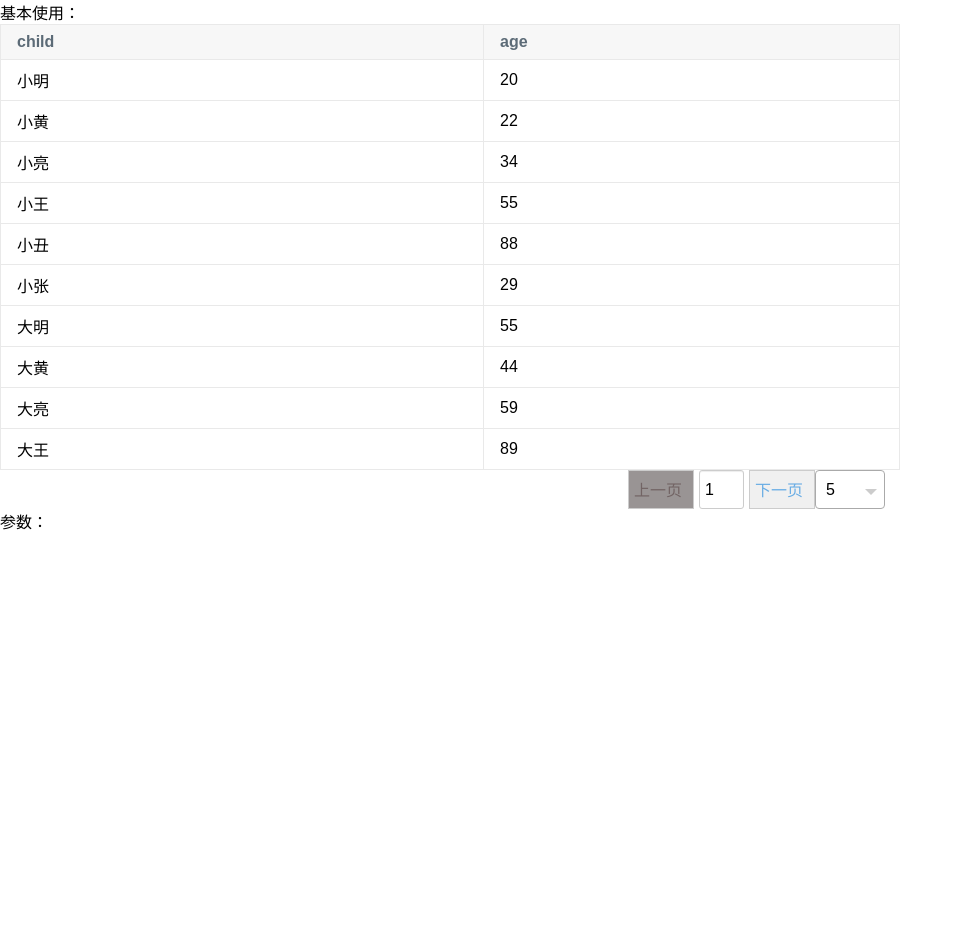
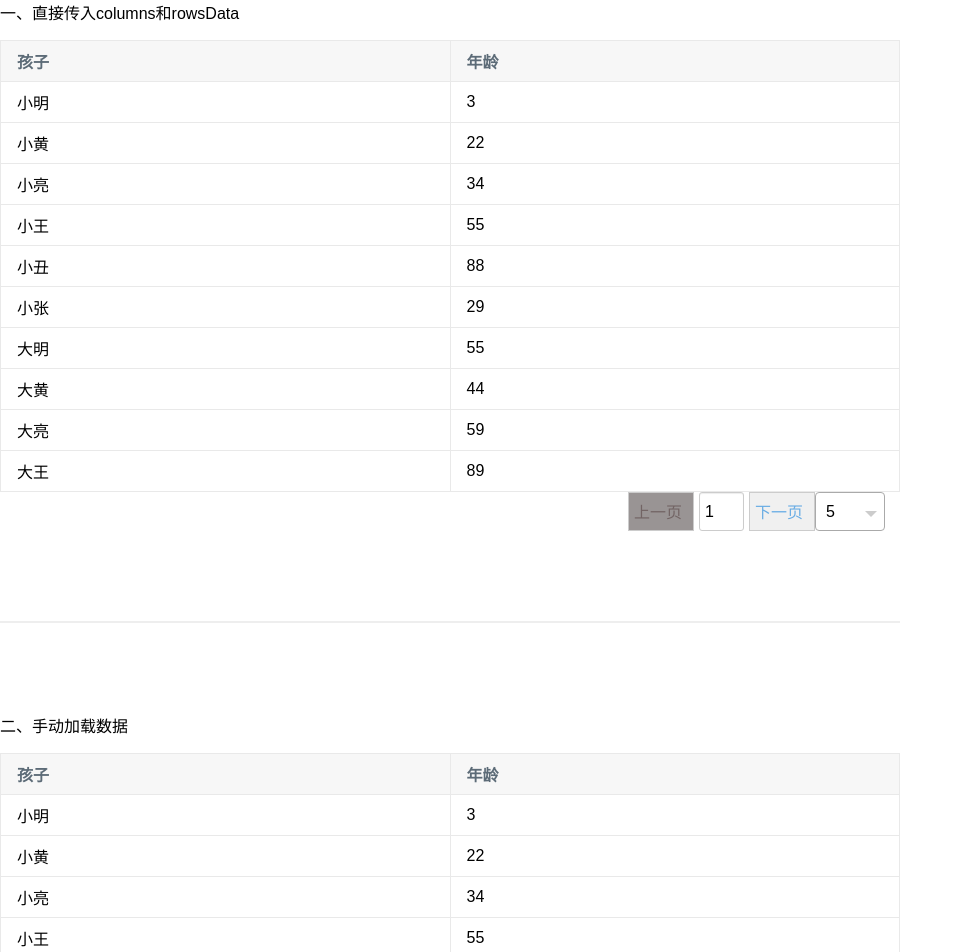
Before and after one commit to jeasonzone/table, a Vue app: page / in a window 1280 px wide. Shown: the top 952 px of the page, without its empty margins (0-963 px from the left). Before the commit the page ends 800 px from the top, so only its background shows below. Built offline with nearby package versions, Linux system fonts and the light colour scheme.

Commit message:
ADD: interface文件补充

```diff
--- a/demo/App.vue
+++ b/demo/App.vue
@@ -1,16 +1,21 @@
 <template>
   <div class="main-container">
-    基本使用：
-    <TestTable :columns="arr" :rowsData="dataList"></TestTable>
-    <p>
-      参数：
-    </p>
+    <p>一、直接传入columns和rowsData</p>
+    <TestTable :columns="arr" :rowsData="dataList" :elipse="true"></TestTable>
+    <div class="container-demo-line"></div>
+    <p>二、手动加载数据</p>
+    <TestTable ref="table" :columns="arr"></TestTable>
+    <div class="container-demo-line"></div>
+    <p>三、不展示表头</p>
+    <TestTable :columns="arr" :rowsData="dataList" tableSize="easy" :elipse="true"></TestTable>
+    <div class="container-demo-line"></div>
+    待补充
   </div>
 </template>
 
 <script lang="ts">
 import { TestTable } from "../src/table";
-import { defineComponent, reactive } from "@vue/composition-api";
+import { defineComponent, reactive, ref, onMounted } from "@vue/composition-api";
 
 export default defineComponent({
   name: "App",
@@ -18,9 +23,11 @@ export default defineComponent({
     TestTable,
   },
   setup() {
-    let arr = reactive(["child", "age"]);
+    const table = ref<HTMLElement | null>(null);
+
+    let arr = reactive([{label: '孩子', value: "child"}, {label: '年龄', value: "age"}]);
     let dataList = reactive([
-      { child: "小明", age: 20 },
+      { child: "小明", age: 3 },
       { child: "小黄", age: 22 },
       { child: "小亮", age: 34 },
       { child: "小王", age: 55 },
@@ -39,8 +46,12 @@ export default defineComponent({
       { child: "小青", age: 80 },
       { child: "小紫", age: 84 }
     ]);
+    onMounted(()=>{
 
-    return { arr, dataList };
+        // 手动载入数据
+        table.value?.loadData(dataList);
+    })
+    return { arr, dataList, table };
   },
 });
 </script>
--- a/demo/style/index.less
+++ b/demo/style/index.less
@@ -3,3 +3,9 @@
 .main-container {
     width: 900px;
 }
+
+.container-demo-line {
+    height: 0;
+    border: 1px #eee solid;
+    margin: 90px 0;
+}
--- a/src/table/table.vue
+++ b/src/table/table.vue
@@ -1,10 +1,10 @@
 <template>
   <div class="table-item">
     <table>
-      <thead>
+      <thead v-if="tableSize === 'normal'">
         <tr>
-          <th v-for="item in columns" :key="item" @click="sortBy(item)">
-            {{ item }}
+          <th v-for="item in columns" :key="item.value" @click="sortBy(item.value)">
+            {{ item.label }}
             <span
               v-if="item === sortKey"
               class="arrow"
@@ -15,8 +15,12 @@
       </thead>
       <tbody>
         <tr v-for="(item, idx) in listData" :key="idx">
-          <td v-for="(key, index) in columns" :key="index">
-            {{ item[key] }}
+          <td
+            v-for="(key, index) in columns"
+            :key="index"
+            :style="{ width: key.width + 'px' }"
+            :class="{'table-body-elipse': key.width && elipse}">
+            {{ item[key.value] }}
           </td>
         </tr>
       </tbody>
@@ -31,7 +35,7 @@
 <script lang="ts">
 import { Component, Vue, Prop } from "vue-property-decorator";
 import PagingBar from "./paging.vue";
-import {SortOrder, Paging, List} from './interface';
+import {SortOrder, Paging, DataList, ColList, TableSize} from './interface';
 
 @Component({
   components: {
@@ -43,7 +47,7 @@ export default class Table extends Vue {
   tableId!: string;
 
   @Prop({ default: "normal" })
-  tableSize!: string;
+  tableSize!: TableSize;
 
   @Prop({ default: "" })
   autoLoadUrl!: string;
@@ -69,32 +73,38 @@ export default class Table extends Vue {
       return [];
     },
   })
-  columns!: [];
+  columns!: ColList;
 
   @Prop({
     default: () => {
       return [];
     },
   })
-  rowsData!: List;
+  rowsData!: DataList;
 
-  listData: List = [];
-  defaultData: List = [];
+  listData: DataList = [];
+  defaultData: DataList = [];
   activePage: number = 1;
   sortKey: string = "";
   sortOrders: SortOrder = {};
   mounted () {
     this.defaultData = this.rowsData;
     this.columns.filter((item) => {
-      this.sortOrders[item] = 1;
+      this.sortOrders[item.value] = 1;
     });
     this.loadData(this.rowsData);
   }
 
   // 排序功能
   sortBy(item: string) {
+    if(item === this.sortKey && this.sortOrders[item] === 1) {
+      this.sortKey = '';
+      this.loadData(this.defaultData);
+      return;
+    }
     this.sortKey = item;
     this.sortOrders[item] = -this.sortOrders[item];
+    this.loadData(this.rowsData);
   }
 
   // 表头排序按钮样式
@@ -108,7 +118,7 @@ export default class Table extends Vue {
   }
 
   // 加载表格数据
-  loadData(list: List = []) {
+  loadData(list: DataList = []) {
     let data = list;
     let order = this.sortOrders[this.sortKey];
     if (this.sortKey) {
@@ -184,4 +194,11 @@ table th {
   border-right: 4px solid transparent;
   border-top: 4px solid red;
 }
+
+.table-body-elipse {
+  display: inline-block;
+  white-space: nowrap;
+  overflow: hidden;
+  text-overflow: ellipsis;
+}
 </style>
```
Also changed, not shown: src/table/interface.ts (+20 -2 lines).
